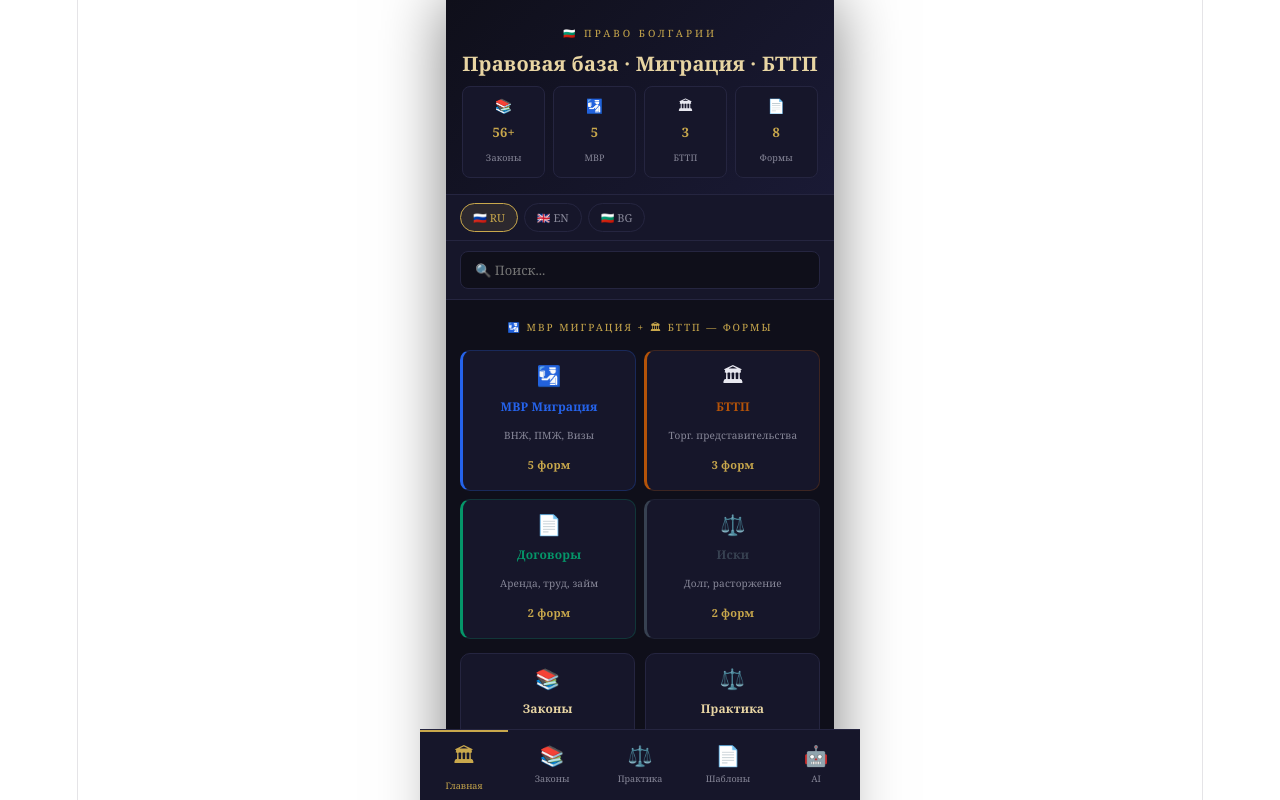
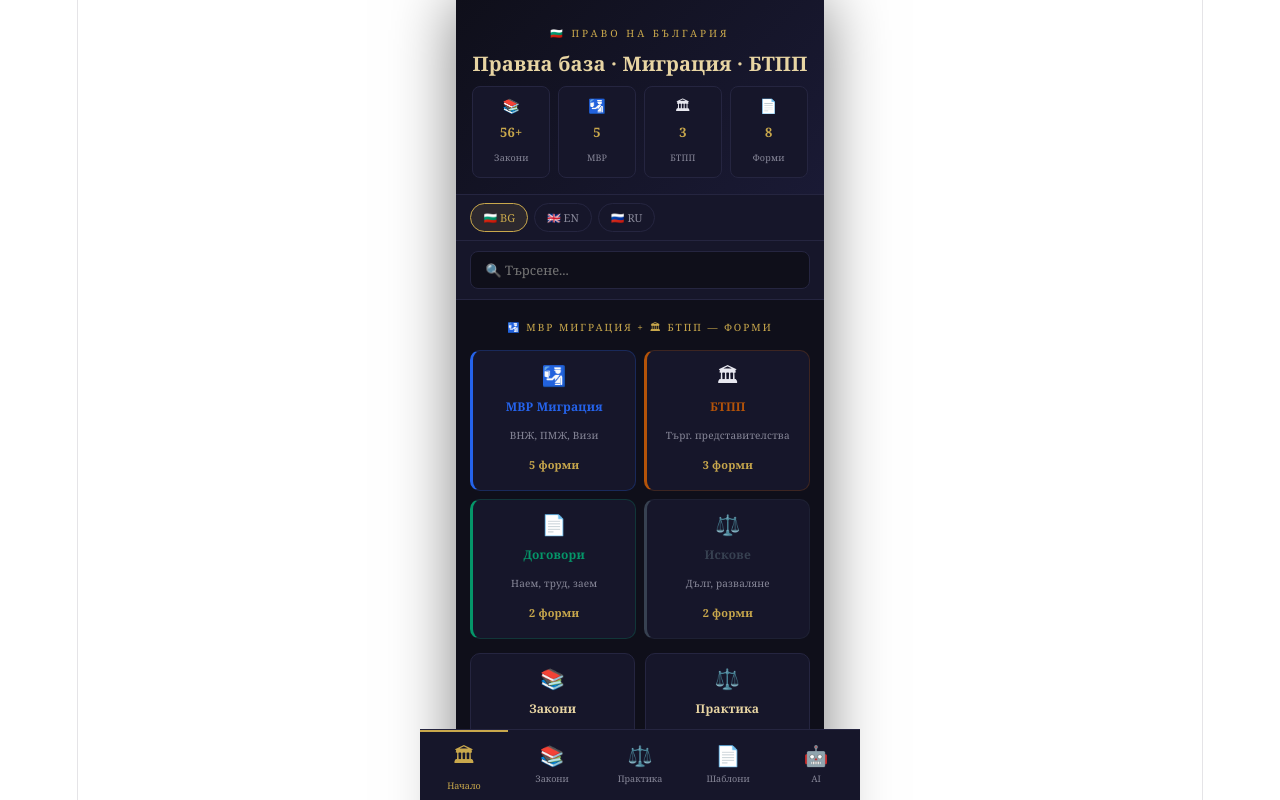
Before and after one commit to 12051002gm-commits/lexbg, a React (Vite) app: page / in a window 1280 px wide. Shown: the top 800 px of the page. Built offline with nearby package versions, Linux system fonts and the light colour scheme.

Commit message:
Fix default language to BG

```diff
--- a/src/App.jsx
+++ b/src/App.jsx
@@ -1342,7 +1342,7 @@ export default function App() {
   const [sc, setSc] = useState("home");
   const [prev, setPrev] = useState([]);
   const [det, setDet] = useState(null);
-  const [lang, setLang] = useState("ru");
+  const [lang, setLang] = useState("bg");
   const [bms, setBms] = useState([]);
   const [areaF, setAreaF] = useState("all");
   const [typeF, setTypeF] = useState("all");
@@ -1397,7 +1397,7 @@ export default function App() {
 
   const LangBar=()=>(
     <div style={{display:"flex",gap:6,padding:"8px 14px",borderBottom:`1px solid ${C.bd}`,background:C.sf}}>
-      {["ru","en","bg"].map(l=><button key={l} onClick={()=>setLang(l)} style={s.pill(lang===l,C.gold)}>{l==="ru"?"🇷🇺 RU":l==="en"?"🇬🇧 EN":"🇧🇬 BG"}</button>)}
+      {["bg","en","ru"].map(l=><button key={l} onClick={()=>setLang(l)} style={s.pill(lang===l,C.gold)}>{l==="ru"?"🇷🇺 RU":l==="en"?"🇬🇧 EN":"🇧🇬 BG"}</button>)}
     </div>
   );
 
```
